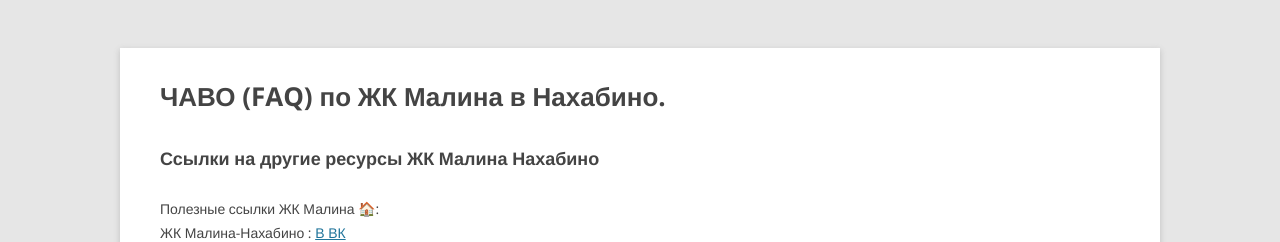
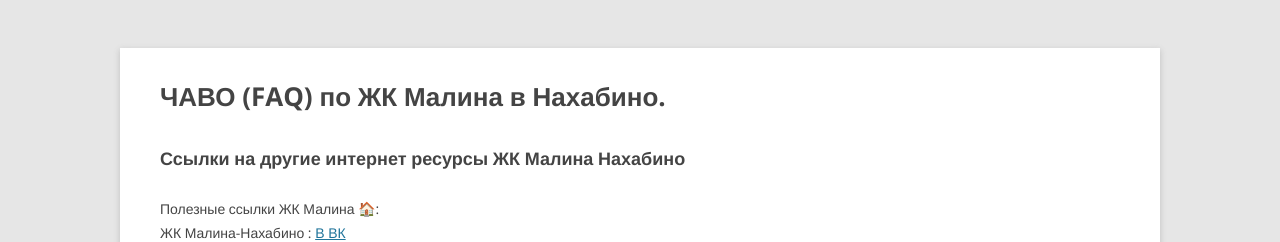
Before and after one commit to piroman99/jkmalina, a plain HTML site: page links.html in a window 1280 px wide. Shown: the top 242 px of the page. Drawn offline with nearby package versions, Linux system fonts and the light colour scheme.

Commit message:
Update links.html

```diff
--- a/links.html
+++ b/links.html
@@ -63,7 +63,7 @@
 
 <div class="entry-content">
 
-<p> <h2><b>Ссылки на другие ресурсы ЖК Малина Нахабино</b></h2></p>
+<p> <h2><b>Ссылки на другие интернет ресурсы ЖК Малина Нахабино</b></h2></p>
 <p>
 Полезные ссылки ЖК Малина 🏠: <br>
 
```
